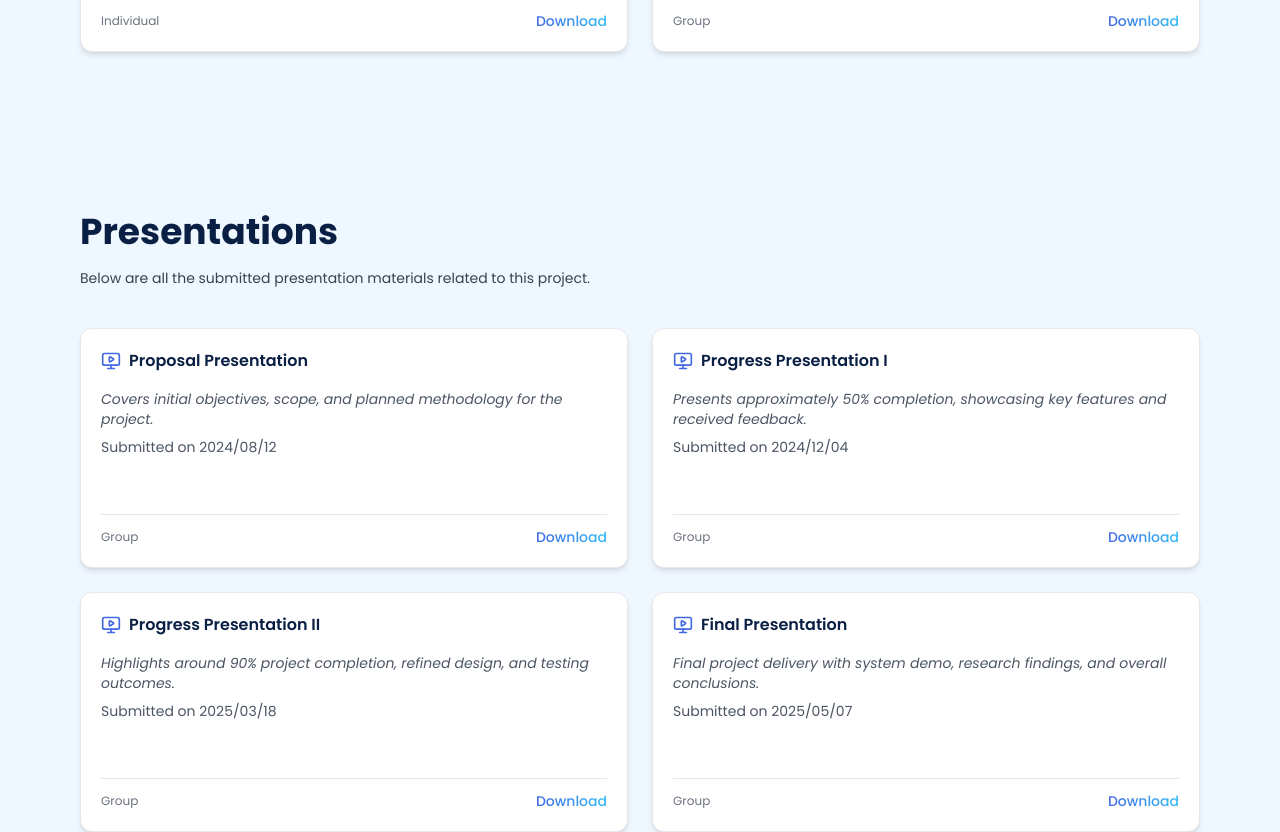
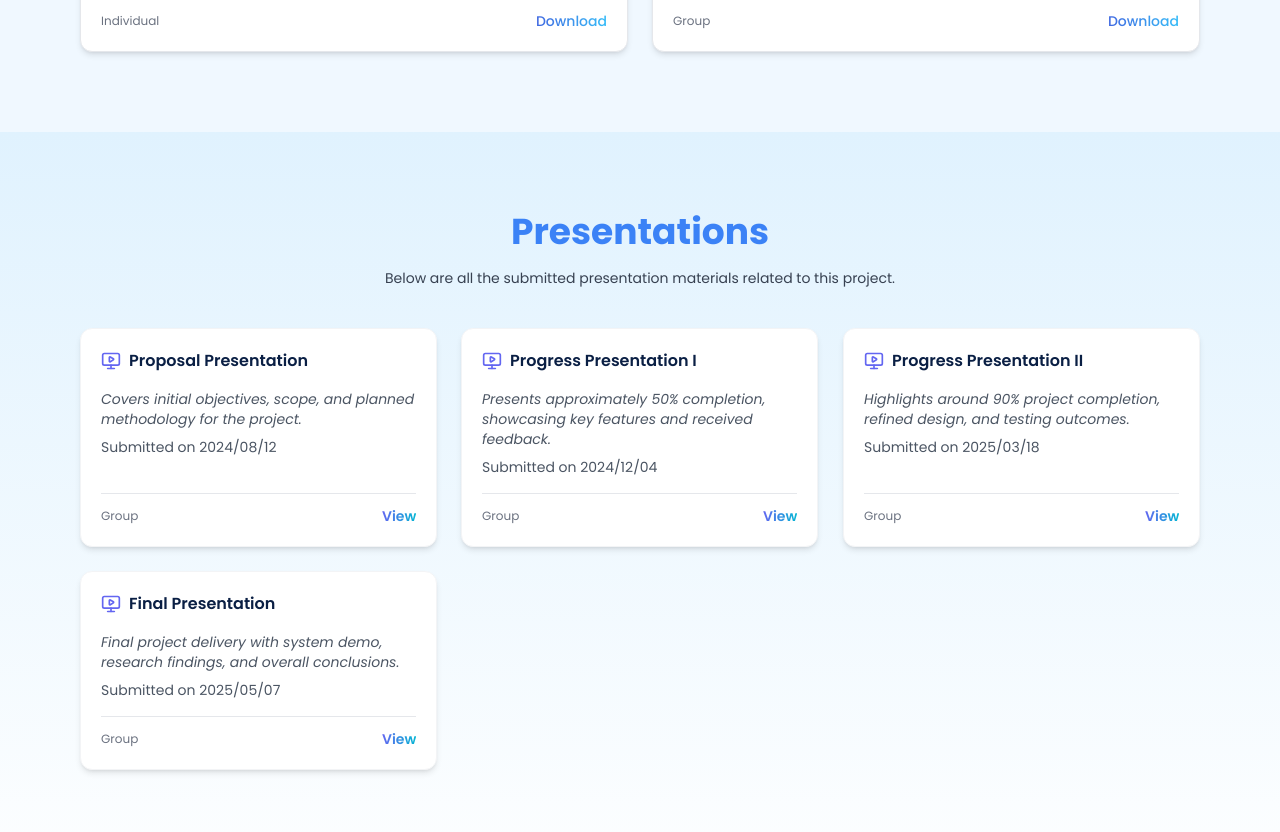
Before and after one commit to PrabhashSwarnajith/optitech-research-web, a React (Vite) app: page / in a window 1280 px wide. Shown: the part 5100-5932 px from the top of the page. Built offline with nearby package versions, Linux system fonts and the light colour scheme.

Commit message:
feat: enhance Presentations component with AOS integration and update link formatting for improved accessibility

```diff
--- a/src/pages/Presentations.jsx
+++ b/src/pages/Presentations.jsx
@@ -1,12 +1,14 @@
-import React from 'react';
+import React, { useEffect } from 'react';
 import { MonitorPlay } from 'lucide-react';
+import AOS from 'aos';
+import 'aos/dist/aos.css';
 
 const presentations = [
   {
     title: 'Proposal Presentation',
     submitted: '2024/08/12',
     type: 'Group',
-    link: 'https://docs.google.com/presentation/d/1Sb34-vI4eFYlUm2yrHYfNL-jkOkI9p7n/edit?usp=drive_link&ouid=109728648207284349626&rtpof=true&sd=true',
+    link: 'https://docs.google.com/presentation/d/1Sb34-vI4eFYlUm2yrHYfNL-jkOkI9p7n/edit?usp=drive_link',
     description:
       'Covers initial objectives, scope, and planned methodology for the project.',
   },
@@ -14,7 +16,7 @@ const presentations = [
     title: 'Progress Presentation I',
     submitted: '2024/12/04',
     type: 'Group',
-    link: 'https://docs.google.com/presentation/d/1IUX0c-SExuxqYc9DqUlX0NQog98CSt4h/edit?usp=drive_link&ouid=109728648207284349626&rtpof=true&sd=true',
+    link: 'https://docs.google.com/presentation/d/1IUX0c-SExuxqYc9DqUlX0NQog98CSt4h/edit?usp=drive_link',
     description:
       'Presents approximately 50% completion, showcasing key features and received feedback.',
   },
@@ -22,7 +24,7 @@ const presentations = [
     title: 'Progress Presentation II',
     submitted: '2025/03/18',
     type: 'Group',
-    link: 'https://docs.google.com/presentation/d/1sgYN0e0PEhxjlEJAl8tg3N_zsUDvjvxp/edit?usp=drive_link&ouid=109728648207284349626&rtpof=true&sd=true',
+    link: 'https://docs.google.com/presentation/d/1sgYN0e0PEhxjlEJAl8tg3N_zsUDvjvxp/edit?usp=drive_link',
     description:
       'Highlights around 90% project completion, refined design, and testing outcomes.',
   },
@@ -37,28 +39,40 @@ const presentations = [
 ];
 
 const Presentations = () => {
+  useEffect(() => {
+    AOS.init({ duration: 800, once: true });
+  }, []);
+
   return (
     <section
       id="Presentations"
-      className="min-h-screen bg-[#F0F8FF] text-[#0A1F44] py-20 px-6 sm:px-10 md:px-20"
+      className="min-h-screen bg-gradient-to-b from-[#E0F2FE] to-white text-[#0A1F44] py-20 px-6 sm:px-10 md:px-20"
     >
       <div className="max-w-6xl mx-auto">
-        <h2 className="text-4xl font-bold mb-4">Presentations</h2>
-        <p className="text-sm text-gray-700 mb-10">
+        <h2
+          className="text-4xl font-bold mb-4 text-center text-[#3B82F6]"
+          data-aos="zoom-in"
+        >
+          Presentations
+        </h2>
+        <p
+          className="text-sm text-gray-700 mb-10 text-center"
+          data-aos="fade-up"
+        >
           Below are all the submitted presentation materials related to this
           project.
         </p>
 
-        <div className="grid grid-cols-1 sm:grid-cols-2 gap-6">
+        <div className="grid grid-cols-1 sm:grid-cols-2 lg:grid-cols-3 gap-6">
           {presentations.map((item, index) => (
             <div
               key={index}
-              className="bg-white rounded-xl shadow-md border border-gray-200 p-5 flex flex-col justify-between min-h-[240px] hover:shadow-lg transition-shadow"
+              className="bg-white rounded-xl shadow-md border border-gray-100 p-5 flex flex-col justify-between hover:shadow-lg transition-shadow"
               data-aos="fade-up"
               data-aos-delay={index * 100}
             >
               <div className="flex items-center gap-2 mb-4">
-                <MonitorPlay className="w-5 h-5 text-[#4169E1]" />
+                <MonitorPlay className="w-5 h-5 text-[#6366F1]" />
                 <h3 className="text-md font-semibold text-[#0A1F44]">
                   {item.title}
                 </h3>
@@ -76,9 +90,11 @@ const Presentations = () => {
                 <span className="text-xs text-gray-500">{item.type}</span>
                 <a
                   href={item.link}
-                  className="text-sm font-medium text-transparent bg-clip-text bg-gradient-to-r from-[#4169E1] to-[#38BDF8] hover:underline"
+                  target="_blank"
+                  rel="noopener noreferrer"
+                  className="text-sm font-semibold text-transparent bg-clip-text bg-gradient-to-r from-[#6366F1] to-[#06B6D4] hover:underline"
                 >
-                  Download
+                  View
                 </a>
               </div>
             </div>
```
